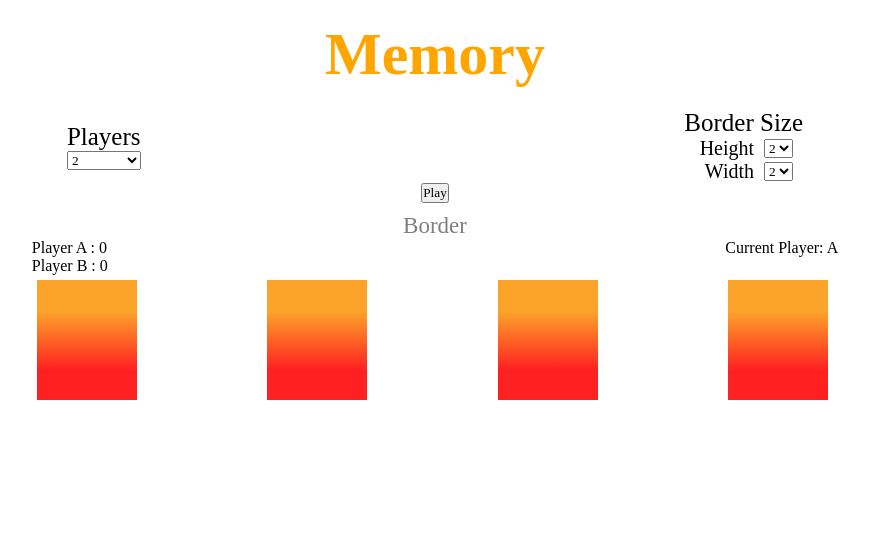
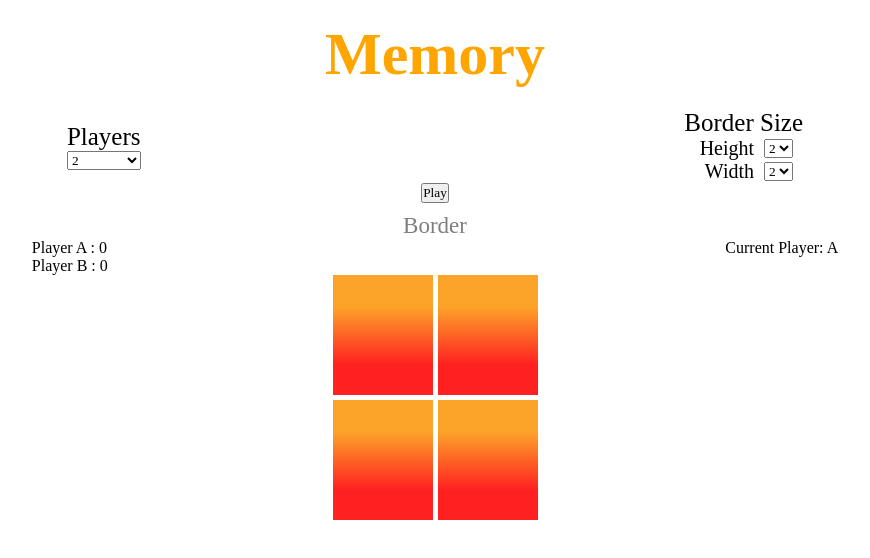
Before and after one commit to GretaSimonyan/memoryCardGame, a React (Create React App) app: page / in a window 1280 px wide. Both pictures are taken after a click on the button "Play". Shown: the top 558 px of the page, without its empty margins (205-1075 px from the left). Built offline with nearby package versions, Linux system fonts and the light colour scheme.

Commit message:
added rows and columns func, change flex to grid

```diff
--- a/src/components/GameOn/index.js
+++ b/src/components/GameOn/index.js
@@ -12,7 +12,6 @@ import cardImages from './cards';
 const Item = styled(View)`
     width: 100px;
     height: 120px;
-    margin: 5px 5px 0 0;
     transition: transform 0.5s;
     ${ (props) => props.isFlipped === false ? `background: linear-gradient(0deg, rgba(255,33,33,1) 25%, rgba(252,164,41,1) 74%);
     ` : `transform: rotateY(180deg);` }
@@ -108,9 +107,30 @@ function GameOn(){
         cardIsFlipped(pic.id, true);
         cardCanFlip(pic.id, false);
     };
-    console.log(cards)
+    console.log(cards);
+
+    function columns(width){
+        let w = '100px 100px'
+        for(let i = 1; i <= width-2; i++){
+            w += ' 100px'
+        }
+        return w
+    }
+    function rows(height){
+        let r = '120px 120px'
+        for(let i = 1; i <= height-2; i++){
+            r += ' 120px'
+        }
+        return r
+    }
+
     return(
-        <View id='gameOn' flex fW='wrap' justC='space-around' m='0 auto' w='80%'>
+        <View id='gameOn'
+            grid
+            gap='5px 5px'
+            gTC={columns(state.width)}
+            gTR={rows(state.height)}
+            >
             {cards.map((pic,index) =>
                 <Item
                     bgImg={pic.imageURL}
```
